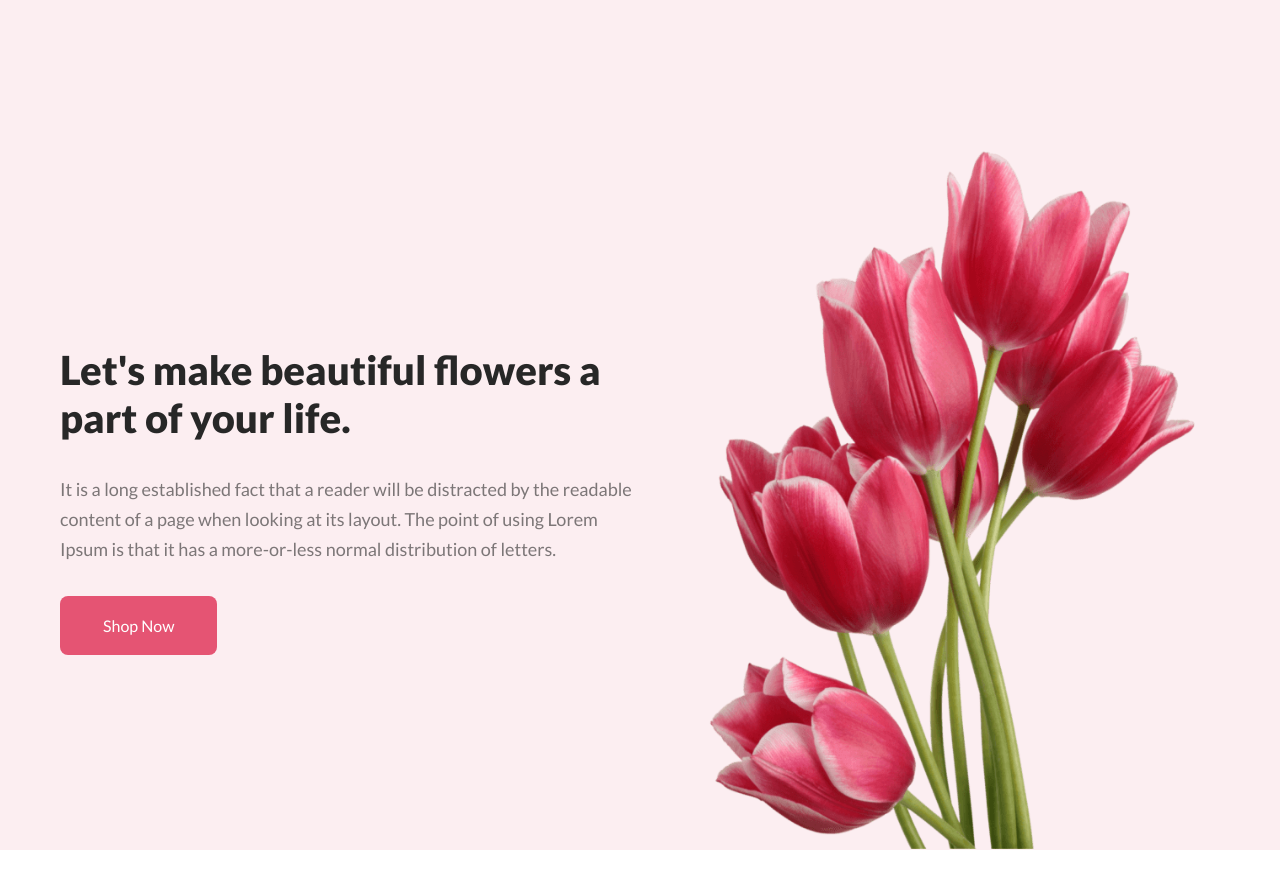
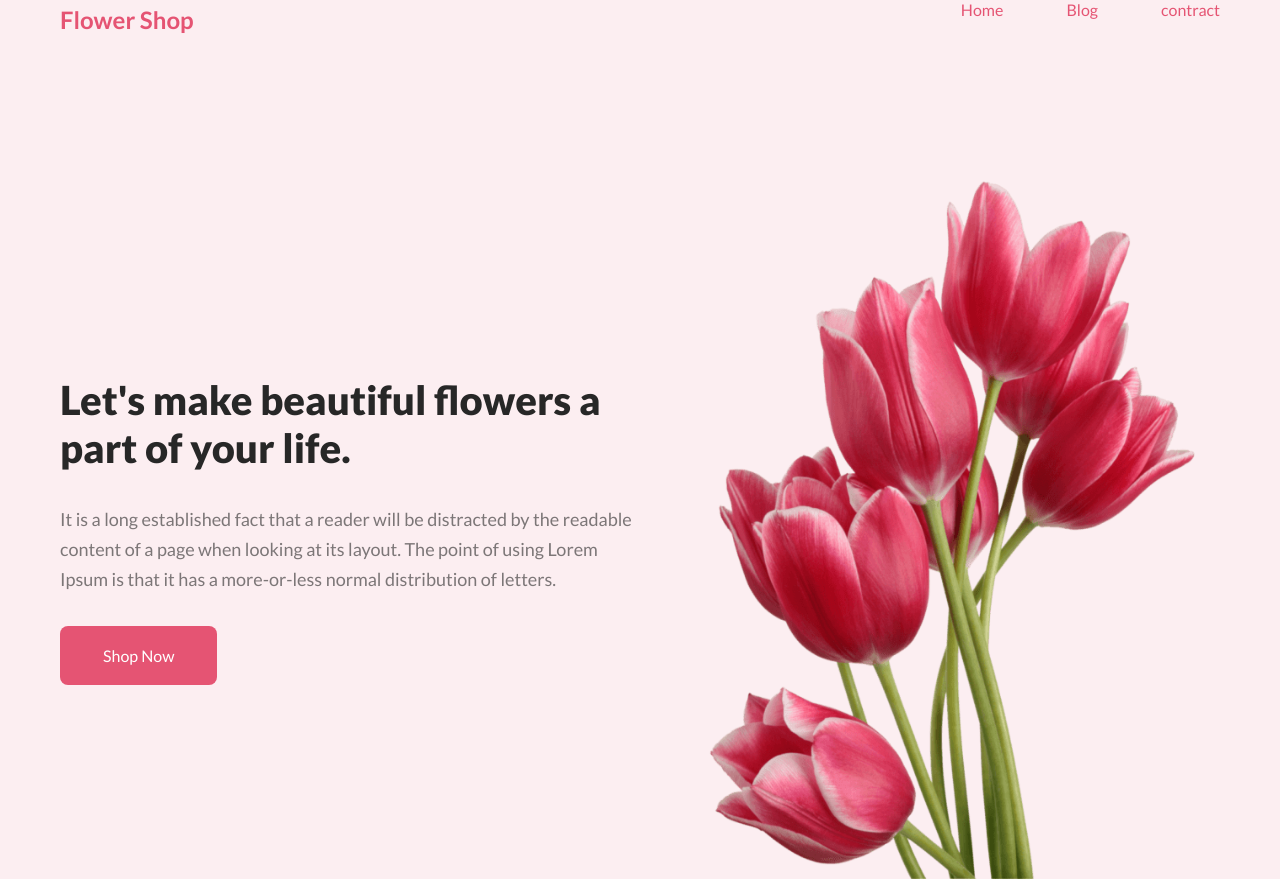
Before and after one commit to DelwarHosssain/1st_asse_flower_shop, a plain HTML site: page index.html in a window 1280 px wide. Shown: the top 879 px of the page. Drawn offline with Linux system fonts and the light colour scheme.

Commit message:
extra_nav_done

```diff
--- a/css/style.css
+++ b/css/style.css
@@ -4,6 +4,32 @@
     font-family: 'Lato', sans-serif;
 
 }
+.nav_head{
+    display: flex;
+    justify-content: space-between;
+    width: 100%;
+    height: 30px;
+    background-color: #fceef1;
+
+}
+.web_name{
+    margin-left: 60px;
+    margin-top: 5px;
+    color: #e55473;
+}
+.menu li{
+    list-style: none;
+    display: inline;
+    margin-right: 60px;
+    margin-top: 5px;
+    color: #e55473;
+    border-radius: 4px;
+}
+.menu li:hover{
+    background-color: #ffff;
+    padding: 10px;
+}
+
 /* banner strat */
 .banner{
     display: flex;
--- a/index.html
+++ b/index.html
@@ -10,8 +10,23 @@
     <link rel="stylesheet" href="css/style.css">
 </head>
 <body>
+    <header>
+        <!--nav extra part start-->
+        <nav class="nav_head">
+            <div class="web_name">
+                <h1>Flower Shop</h1>
+            </div>
+            <div class="menu">
+                <ul>
+                    <li>Home</li>
+                    <li>Blog</li>
+                    <li>contract</li>
+                </ul>
+            </div>
+        </nav>
+        <!--nav extra part end-->
         <!--banner strat-->
-    <header class="banner">
+        <section class="banner">
             <div class="banner_part1">
                 <h1 class="banner_head">Let's make beautiful flowers a part of your life.</h1>
                 <p class="banner_prag">It is a long established fact that a reader will be distracted by the readable content of a page when looking at its layout. The point of using Lorem Ipsum is that it has a more-or-less normal distribution of letters.</p>
@@ -21,6 +36,7 @@
             <div class="banner_part2">
                 <img class="banner_img" src="Flower Asset/pngwing 10.png" alt="image here">
             </div>
+        </section>
     </header>
 
     <!--banner end-->
```
Lines whose indentation alone changed are shown as unchanged.
